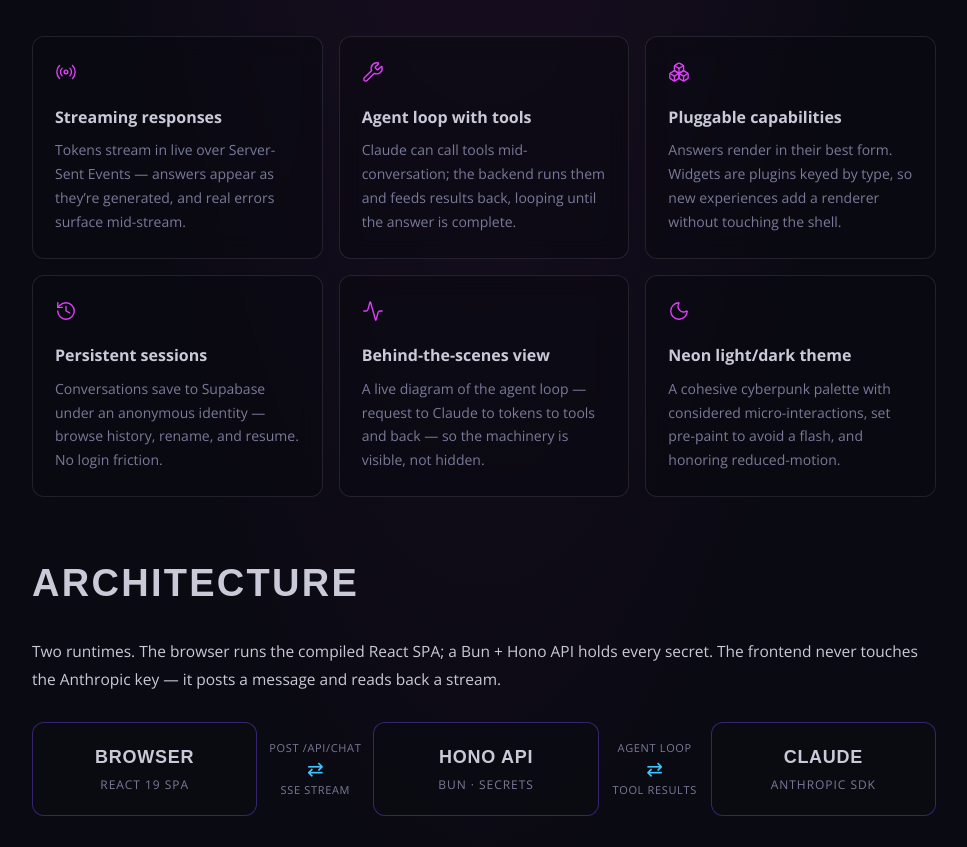
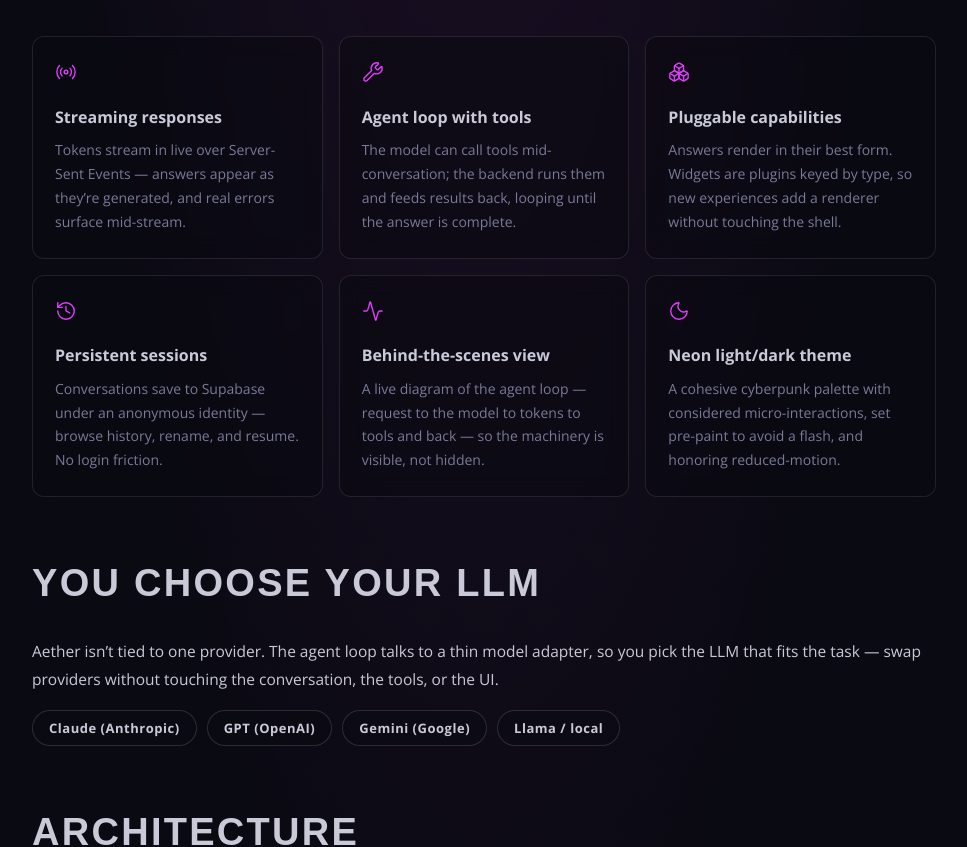
Before and after one commit to andrewbaldock/website, a React (Vite) app: page /aether in a window 1280 px wide. Shown: the part 1480-2327 px from the top of the page, without its empty margins (156-1123 px from the left). Built offline with nearby package versions, Linux system fonts and the light colour scheme; a web font is replaced by a local one.

Commit message:
update case study

```diff
--- a/src/components/AetherCaseStudy.jsx
+++ b/src/components/AetherCaseStudy.jsx
@@ -58,7 +58,7 @@ const FEATURES = [
   {
     icon: Wrench,
     title: 'Agent loop with tools',
-    body: 'Claude can call tools mid-conversation; the backend runs them and feeds results back, looping until the answer is complete.',
+    body: 'The model can call tools mid-conversation; the backend runs them and feeds results back, looping until the answer is complete.',
   },
   {
     icon: Boxes,
@@ -73,7 +73,7 @@ const FEATURES = [
   {
     icon: Activity,
     title: 'Behind-the-scenes view',
-    body: 'A live diagram of the agent loop — request to Claude to tokens to tools and back — so the machinery is visible, not hidden.',
+    body: 'A live diagram of the agent loop — request to the model to tokens to tools and back — so the machinery is visible, not hidden.',
   },
   {
     icon: Moon,
@@ -94,6 +94,13 @@ const STACK = [
   'Vercel',
   'Fly.io',
   'Biome',
+]
+
+const LLMS = [
+  'Claude (Anthropic)',
+  'GPT (OpenAI)',
+  'Gemini (Google)',
+  'Llama / local',
 ]
 
 export default function AetherCaseStudy() {
@@ -140,7 +147,7 @@ export default function AetherCaseStudy() {
           <h2 className="aether-cs__h2">What it is</h2>
           <p className="aether-cs__lede">
             Aether treats chat as the primary surface for exploring information. You
-            ask; Claude answers — and the answer renders in whatever form fits best:
+            ask; the model answers — and the answer renders in whatever form fits best:
             prose, a chart, a graph, a 3D scene.
           </p>
           <p className="aether-cs__body">
@@ -169,10 +176,24 @@ export default function AetherCaseStudy() {
         </section>
 
         <section className="aether-cs__block">
+          <h2 className="aether-cs__h2">You choose your LLM</h2>
+          <p className="aether-cs__body">
+            Aether isn’t tied to one provider. The agent loop talks to a thin model
+            adapter, so you pick the LLM that fits the task — swap providers without
+            touching the conversation, the tools, or the UI.
+          </p>
+          <div className="aether-cs__chips">
+            {LLMS.map((llm) => (
+              <span className="aether-cs__chip" key={llm}>{llm}</span>
+            ))}
+          </div>
+        </section>
+
+        <section className="aether-cs__block">
           <h2 className="aether-cs__h2">Architecture</h2>
           <p className="aether-cs__body">
             Two runtimes. The browser runs the compiled React SPA; a Bun + Hono API
-            holds every secret. The frontend never touches the Anthropic key — it
+            holds every secret. The frontend never touches the provider key — it
             posts a message and reads back a stream.
           </p>
 
@@ -196,8 +217,8 @@ export default function AetherCaseStudy() {
               <span className="aether-cs__arch-link-bot">tool results</span>
             </div>
             <div className="aether-cs__arch-node">
-              <span className="aether-cs__arch-label">Claude</span>
-              <span className="aether-cs__arch-sub">Anthropic SDK</span>
+              <span className="aether-cs__arch-label">LLM</span>
+              <span className="aether-cs__arch-sub">Claude · default</span>
             </div>
           </div>
 
```
